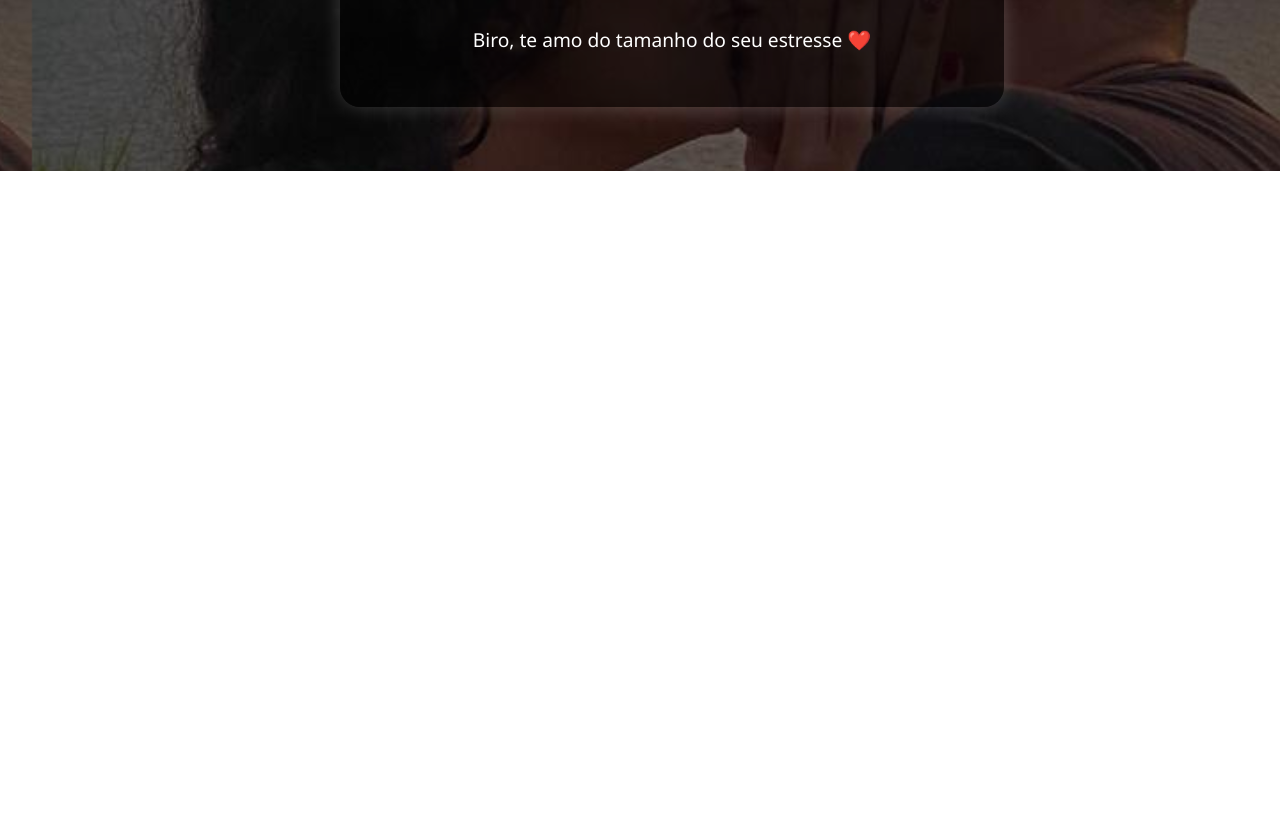
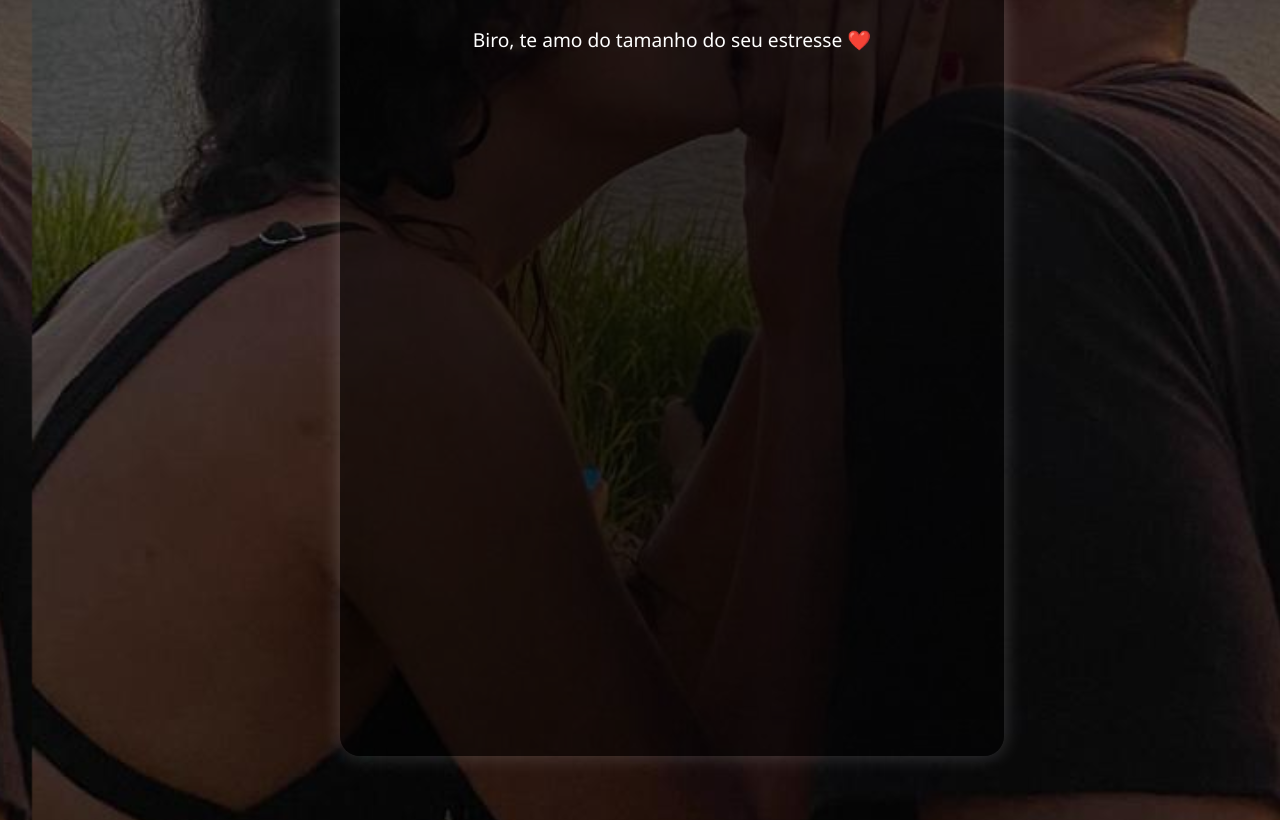
Before and after one commit to Gabrieu09/Projeto-teste, a React (Vite) app: page / in a window 1280 px wide. Shown: the part 1058-1878 px from the top of the page. Before the commit the page ends 1229 px from the top, so only its background shows below. Built offline with nearby package versions, Linux system fonts and the light colour scheme.

Commit message:
alteração do texto

```diff
--- a/src/components/LoveMessage.jsx
+++ b/src/components/LoveMessage.jsx
@@ -31,7 +31,7 @@ const LoveMessage = () => {
       <h1 className="titulo">Para o amor da minha vida</h1>
 
       <p className="mensagem">
-        Nunca fui bom com palavras, voce sabe disso, mas hoje quero tentar expressar o que sinto por você. <br />
+        Nunca fui bom com palavras, voce sabe disso, mas hoje quero tentar expressar um pouco do que sinto por você. <br />
         <p></p>
         Amo investir cada segundo do meu tempo com você, voce é o motivo da minha alegria e dos cabelos brancos kkkk<br />
         Você é a minha melhor amiga, minha parceira, minha companheira de todas as horas. <br />
@@ -45,6 +45,21 @@ const LoveMessage = () => {
         <br />
         Biro, te amo do tamanho do seu estresse ❤️
        <br />
+
+        <p>&nbsp;</p>
+        <p>&nbsp;</p>
+        <p>&nbsp;</p>
+        <p>&nbsp;</p>
+        <p>&nbsp;</p>
+        <p>&nbsp;</p>
+        <p>&nbsp;</p>
+        <p>&nbsp;</p>
+        <p>&nbsp;</p>
+        <p>&nbsp;</p>
+        <p>&nbsp;</p>
+        <p>&nbsp;</p>
+        <p>&nbsp;</p>
+
       </p>
     </motion.div>
   );
```
